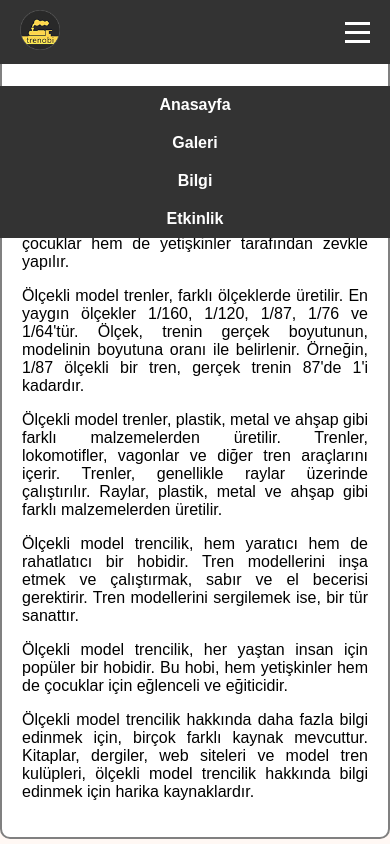
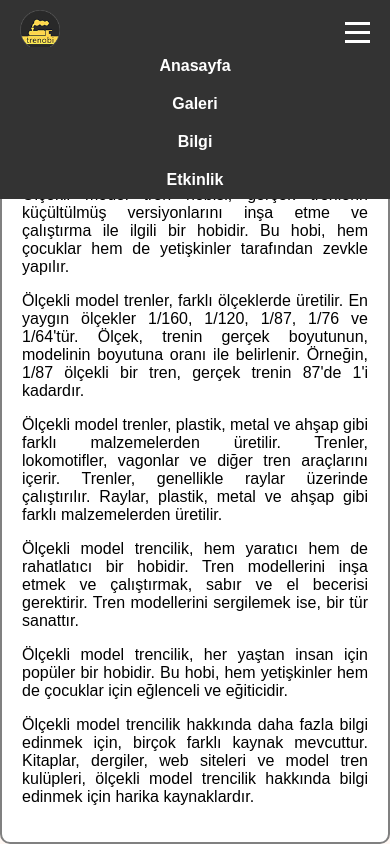
Before and after one commit to burcindag/trenobi.github.io, a plain HTML site: page index.html in a window 390 px wide. Both pictures are taken after a click on the element 357 px from the left and 32 px from the top of the page. Shown: the top 844 px of the page. Drawn offline with Linux system fonts and the light colour scheme; some packages are replaced by stand-ins of ours; a script that the page names is missing.

Commit message:
Update styles.css
margins

```diff
--- a/styles.css
+++ b/styles.css
@@ -27,7 +27,7 @@ p {
 
 /* Sections */
 .section {
-  padding: 50px 0;
+  padding: 55px 0;
   text-align: center;
 }
 
@@ -91,7 +91,7 @@ p {
     flex-direction: column;
     background-color: #333;
     position: absolute;
-    top: 70px;
+    top: 31px;
     right: 0;
     width: 100%;
     text-align: center;
```
